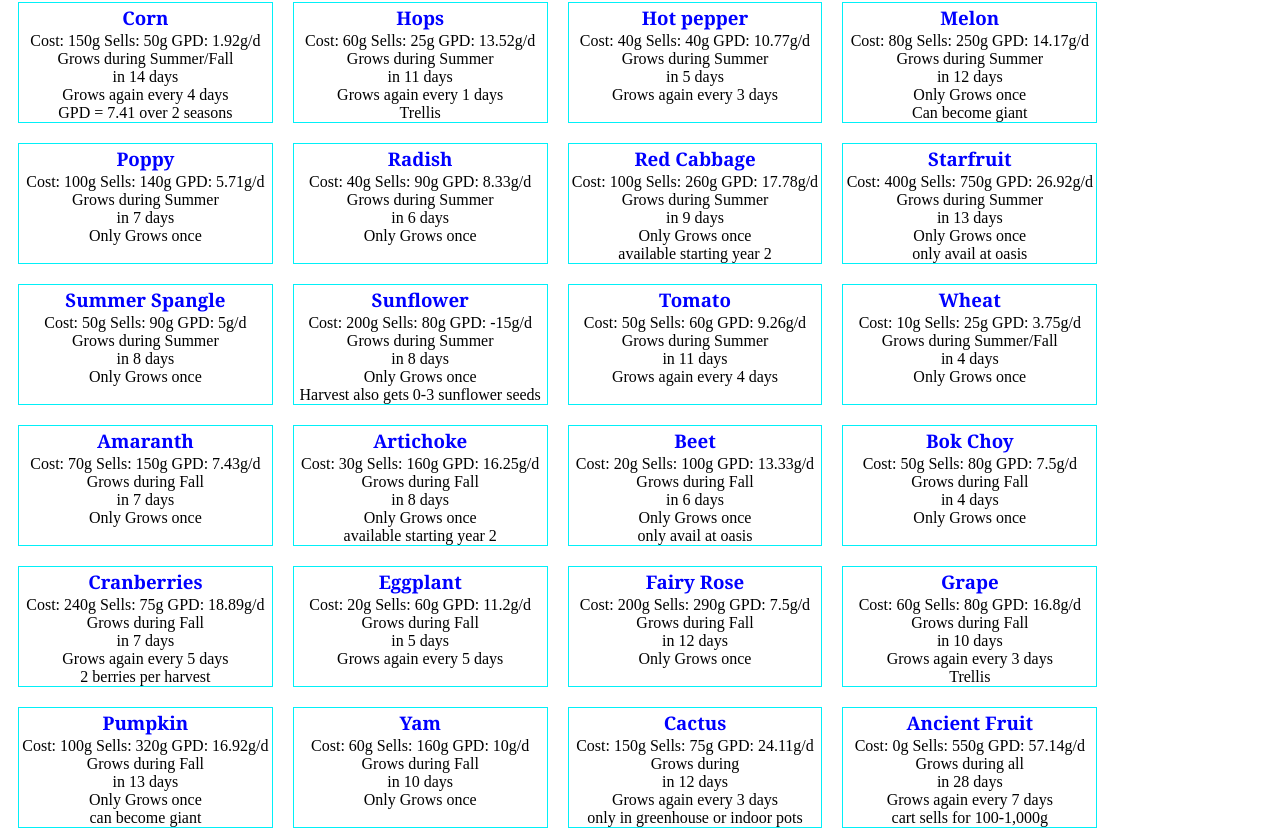
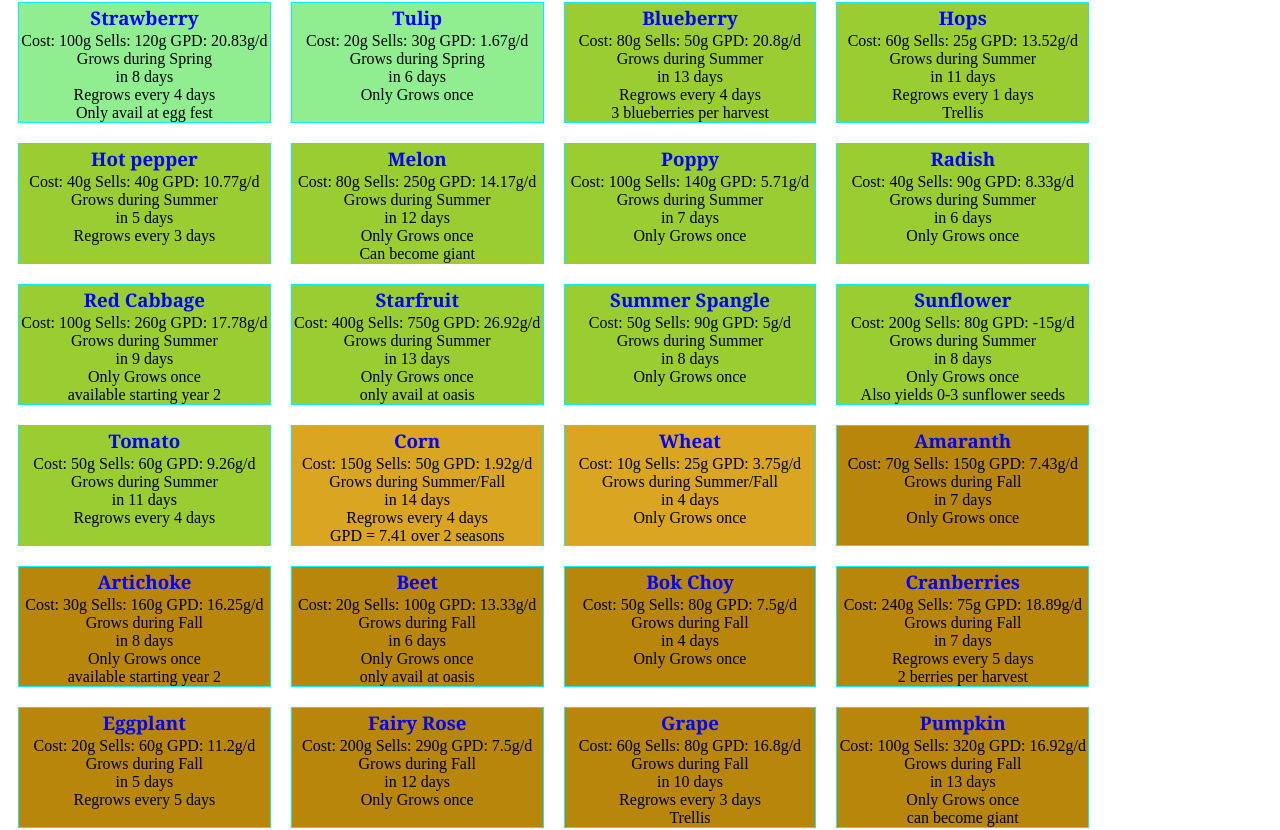
Before and after one commit to cjwood032/Stardew, an Angular app: page / in a window 1280 px wide. Shown: the part 566-1396 px from the top of the page. Built offline with nearby package versions, Linux system fonts and the light colour scheme.

Commit message:
crop cards change color based on season

```diff
--- a/src/app/container/card-container/card-container.component.html
+++ b/src/app/container/card-container/card-container.component.html
@@ -1,11 +1,13 @@
 <p>
   card-container works!
 </p>
-<div *ngIf="this.wantCrops">
-  <button (click)="toggleSelection()">Fish</button><br>
-  <app-crop-card></app-crop-card>
-</div>
-<div *ngIf="this.wantFish">
+<div class="main">
+  <div *ngIf="this.wantCrops">
+    <button (click)="toggleSelection()">Fish</button><br>
+    <app-crop-card></app-crop-card>
+  </div>
+  <div *ngIf="this.wantFish">
     <button (click)="toggleSelection()">Crops</button><br>
     <app-fish-card></app-fish-card>
   </div>
+</div>
--- a/src/app/crops/crop-card/crop-card.component.css
+++ b/src/app/crops/crop-card/crop-card.component.css
@@ -1,5 +1,8 @@
+.main{
+    background-color: skyblue;
+}
 .crop-container{
-
+  box-sizing: border-box;
    border: 1px solid  rgb(2, 240, 248);
   margin-top: 10px;
   margin-right: 10px;
--- a/src/app/crops/crop-card/crop-card.component.html
+++ b/src/app/crops/crop-card/crop-card.component.html
@@ -1,9 +1,8 @@
-<div class="crop-container" *ngFor="let crop of crops; index as i">
-
+<div class="crop-container"[ngStyle]= "{'background-color':getColor(crop.season)}" *ngFor="let crop of crops; index as i">
  <div class="cropName"><h3>{{crop.name}}</h3></div>
  <div class="values">Cost: {{crop.cost}}g   Sells: {{crop.harvestValue}}g   GPD: {{crop.gpd}}g/d</div>
  <div class="growth">Grows during {{crop.season}} <br>in {{crop.growthTime}} days</div>
- <div *ngIf="crop.regrowth; else noRegrowth">Grows again every {{crop.regrowthTime}} days</div>
+ <div *ngIf="crop.regrowth; else noRegrowth">Regrows every {{crop.regrowthTime}} days</div>
  <ng-template #noRegrowth><div>Only Grows once</div></ng-template>
  <div *ngIf="crop.additional!=''; else noDetails">{{crop.additional}}</div>
  <ng-template #noDetails><br></ng-template>
--- a/src/app/crops/crop-card/crop-card.component.ts
+++ b/src/app/crops/crop-card/crop-card.component.ts
@@ -23,7 +23,7 @@ export class CropCardComponent implements OnInit {
       new Crop("Strawberry", "Spring", 8, 100, true, 4, 120, 20.83, "Only avail at egg fest"),
       new Crop("Tulip", "Spring", 6, 20, false, 0, 30, 1.67, ""),
       new Crop("Blueberry", "Summer", 13, 80, true, 4, 50, 20.8, "3 blueberries per harvest"),
-      new Crop("Corn", "Summer/Fall", 14, 150, true, 4, 50, 1.92, " GPD = 7.41 over 2 seasons "),
+
       new Crop("Hops", "Summer", 11, 60, true, 1, 25, 13.52, "Trellis"),
       new Crop("Hot pepper", "Summer", 5, 40, true, 3, 40, 10.77, ""),
       new Crop("Melon", "Summer", 12, 80, false, 0, 250, 14.17, "Can become giant"),
@@ -32,8 +32,9 @@ export class CropCardComponent implements OnInit {
       new Crop("Red Cabbage", "Summer", 9, 100, false, 0, 260, 17.78, "available starting year 2"),
       new Crop("Starfruit", "Summer", 13, 400, false, 0, 750, 26.92, "only avail at oasis"),
       new Crop("Summer Spangle", "Summer", 8, 50, false, 0, 90, 5, ""),
-      new Crop("Sunflower", "Summer", 8, 200, false, 0, 80, -15, "Harvest also gets 0-3 sunflower seeds"),
+      new Crop("Sunflower", "Summer", 8, 200, false, 0, 80, -15, "Also yields 0-3 sunflower seeds"),
       new Crop("Tomato", "Summer", 11, 50, true, 4, 60, 9.26, ""),
+      new Crop("Corn", "Summer/Fall", 14, 150, true, 4, 50, 1.92, " GPD = 7.41 over 2 seasons "),
       new Crop("Wheat", "Summer/Fall", 4, 10, false, 0, 25, 3.75, ""),
       new Crop("Amaranth", "Fall", 7, 70, false, 0, 150, 7.43, ""),
       new Crop("Artichoke", "Fall", 8, 30, false, 0, 160, 16.25, "available starting year 2"),
@@ -45,9 +46,24 @@ export class CropCardComponent implements OnInit {
       new Crop("Grape", "Fall", 10, 60, true, 3, 80, 16.8, "Trellis"),
       new Crop("Pumpkin", "Fall", 13, 100, false, 0, 320, 16.92, "can become giant"),
       new Crop("Yam", "Fall", 10, 60, false, 0, 160, 10, ""),
-      new Crop("Cactus", "", 12, 150, true, 3, 75, 24.11, "only in greenhouse or indoor pots"),
-      new Crop("Ancient Fruit", "all", 28, 0, true, 7, 550, 57.14, "cart sells for 100-1,000g")
+      new Crop("Cactus", "Any Season", 12, 150, true, 3, 75, 24.11, "only in greenhouse or indoor pots"),
+      new Crop("Ancient Fruit", "Spring/Summer/Fall", 28, 0, true, 7, 550, 57.14, "cart sells for 100-1,000g")
     ]
 
   }
+  getColor(season) {
+    switch(season) {
+        case 'Spring':
+          return 'lightgreen';
+        case  'Summer':
+          return 'yellowgreen';
+        case 'Summer/Fall':
+          return 'goldenrod';
+        case 'Fall':
+          return'darkgoldenrod';
+        default:
+          return 'gold'
+
+    }
 }
+}
```
Also changed, not shown: 1 other file (tests, documents, lock files or other folders).
